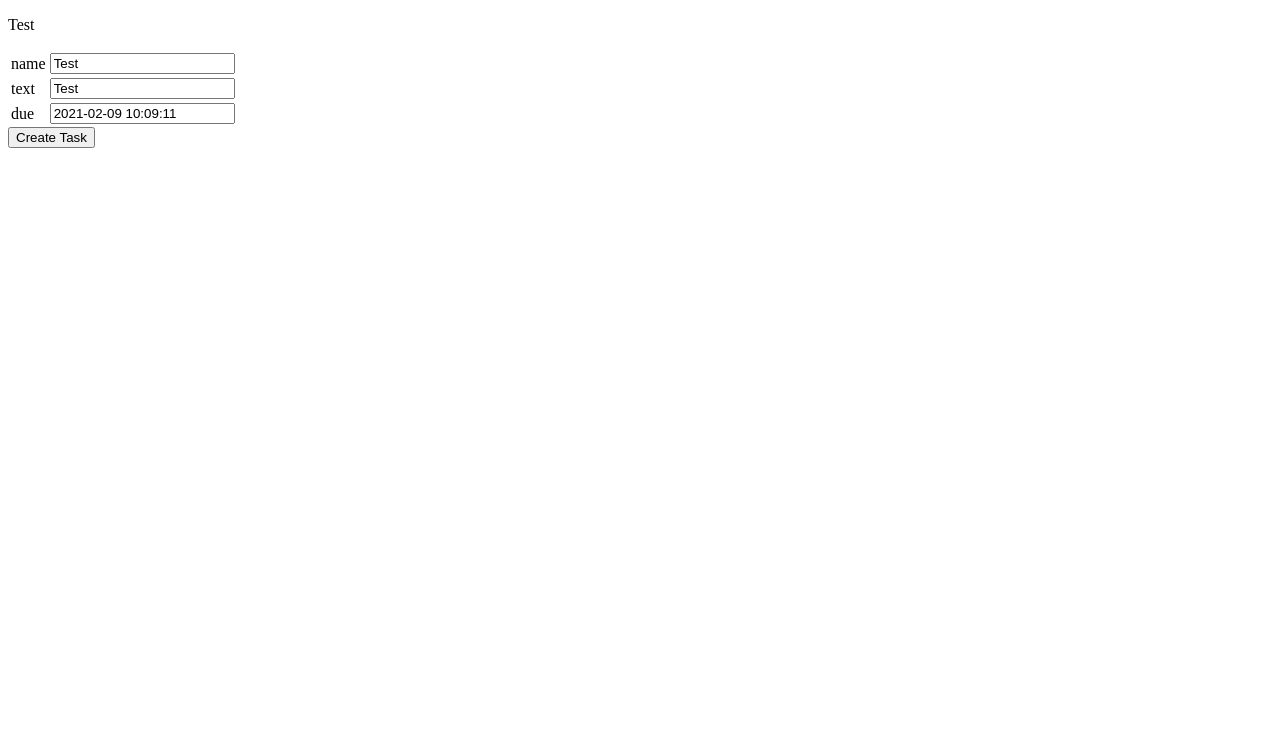
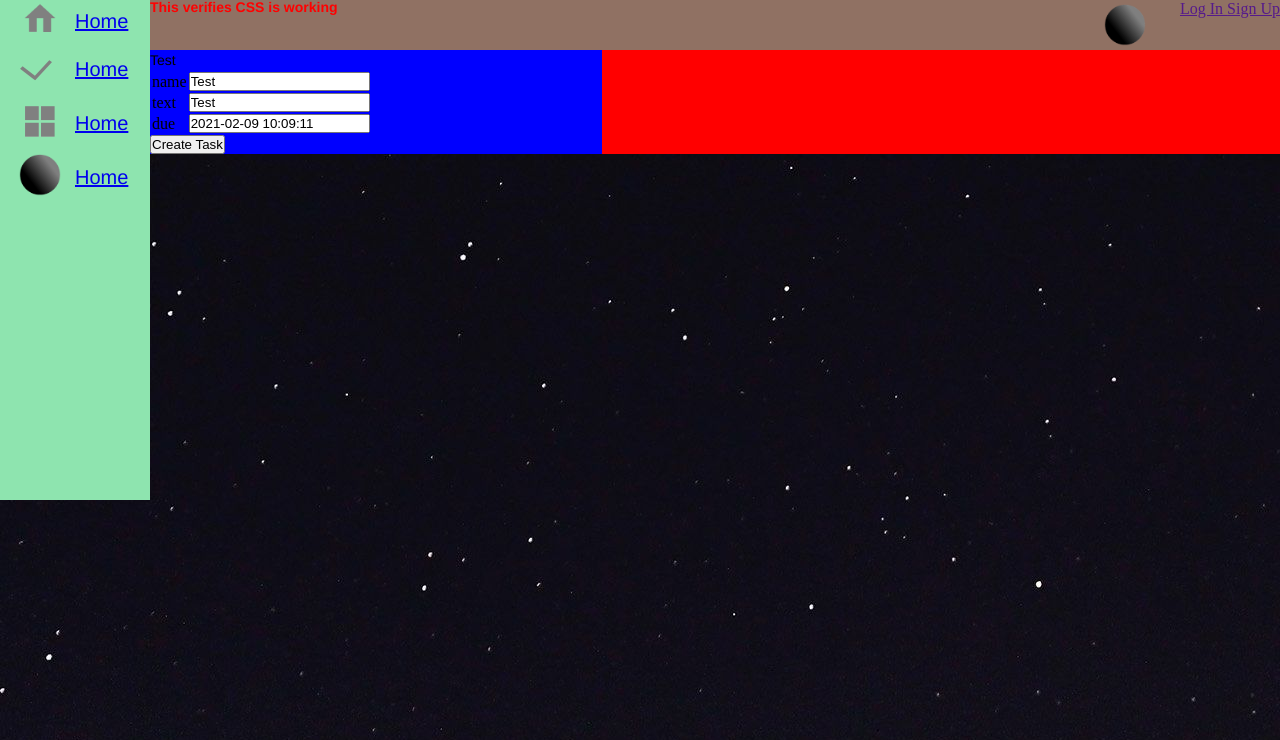
Before and after one commit to calebbroughtondelong/Planner, a Django app: page /tasks/ in a window 1280 px wide. Shown: the top 740 px of the page. Run offline with Django 3.2, Linux system fonts and the light colour scheme; some web fonts are replaced.

Commit message:
Successfully Created First Nav Bar Iteration

```diff
--- a/psite/papp/static/nav.css
+++ b/psite/papp/static/nav.css
@@ -1,10 +1,8 @@
-/* Fonts */
-
 
 /* div {outline-style: solid; outline-color:green;} */
 
 .nav_holder {
-width:100px;
+width:150px;
 position:relative;
 height: 500px;
 display:flex;
@@ -19,11 +17,11 @@ align-items: center;
 }
 
 .nav_item{
-width: 50%
-flex: 0 0 120px;
+flex: 0 0 60px;
 }
-.pt{
-vertical-align:center
+
+.nav_item p{
+font-size: 20px;
 }
 
 .nav_img{
--- a/psite/papp/templates/base.html
+++ b/psite/papp/templates/base.html
@@ -27,13 +27,10 @@
         </div>
             <div class = content_holder>
                 <div class = middle_bar>
-                    <div class = tasks>
-                        {%block task_list%}
+                    <div class = content>
+                        {%block content%}
                         {%endblock%}
                     </div>
-
-                {%block content%}
-                {%endblock%}
                 </div>
             </div>
         <div>
--- a/psite/papp/templates/navigation.html
+++ b/psite/papp/templates/navigation.html
@@ -7,41 +7,48 @@
 
     <div class = nav_holder>
         <!-- Home -->
+        <a href="{% url 'home' %}">
             <div class = nav_row>
                 <div class = nav_item>
-                <a href="{% url 'home' %}"> <img src="{%static 'images/home.png'%}" class = nav_img></a>
+                    <img src="{%static 'images/home.png'%}" class = nav_img>
                 </div>
                 <div class = nav_item>
                     <p class>Home</p>
                 </div>
             </div>
+        </a>
         <!-- Tasks -->
+        <a href="{% url 'tasks' %}">
             <div class = nav_row>
                 <div class = nav_item>
-                <a href="{% url 'tasks' %}"> <img src="{%static 'images/check.png'%}" class = nav_img></a>
+                    <img src="{%static 'images/tasks.png'%}" class = nav_img>
                 </div>
                 <div class = nav_item>
-            <p class>Tasks</p>
+                    <p class>Home</p>
                 </div>
             </div>
-
+        </a>
         <!-- Matrix -->
+        <a href="{% url 'matrix' %}">
             <div class = nav_row>
                 <div class = nav_item>
-                <a href="{% url 'matrix' %}"> <img src="{%static 'images/matrix.png'%}" class = nav_img></a>
+                    <img src="{%static 'images/matrix.png'%}" class = nav_img>
                 </div>
                 <div class = nav_item>
-            <p class>Matrix</p>
+                    <p class>Home</p>
                 </div>
             </div>
+        </a>
 
         <!-- Test -->
+        <a href="{% url 'test' %}">
             <div class = nav_row>
                 <div class = nav_item>
-                <a href="{% url 'test' %}"> <img src="{%static 'images/login.png'%}" class = nav_img></a>
+                    <img src="{%static 'images/login.png'%}" class = nav_img>
                 </div>
                 <div class = nav_item>
-            <p class>Test</p>
+                    <p class>Home</p>
                 </div>
             </div>
+        </a>
     </div>
--- a/psite/papp/templates/tasks.html
+++ b/psite/papp/templates/tasks.html
@@ -1,11 +1,6 @@
-<!DOCTYPE html>
-<html lang="en">
-<head>
-    <meta charset="UTF-8">
-    <title>Title</title>
-</head>
-<body>
+{% extends 'base.html' %}
 
+{% block content%}
 <p> Test </p>
 
   <form method="post" action="{% url 'tasks' %}">
@@ -22,6 +17,4 @@
     <input type="hidden" name="next" value="{{ next }}" />
   </form>
 
-
-</body>
-</html>
+{% endblock %}
```
Also changed, not shown: psite/papp/templates/matrix.html (added, +10 -0 lines), psite/papp/static/images/tasks.png (renamed from psite/papp/static/images/check.png). Lines whose indentation alone changed are shown as unchanged.
